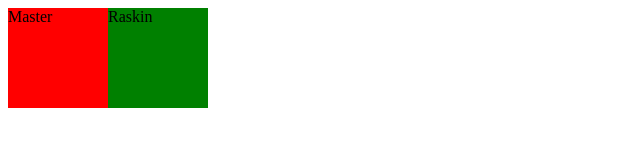
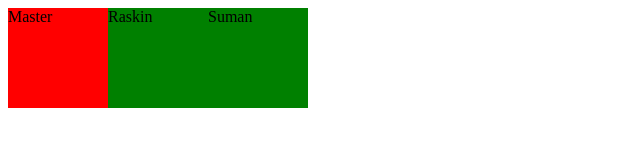
Before and after one commit to raskin-soft/MyTestRepo, a plain HTML site: page index.html in a window 1280 px wide. Shown: the whole page, without its empty margins (0-640 px from the left). Drawn offline with Linux system fonts and the light colour scheme.

Commit message:
added Suman div

```diff
--- a/index.html
+++ b/index.html
@@ -11,5 +11,9 @@
 	Raskin
 </div>
 
+<div style="float:left; height:100px; width:100px; background:green">
+	Suman
+</div>
+
 <body>
 </html>
```
